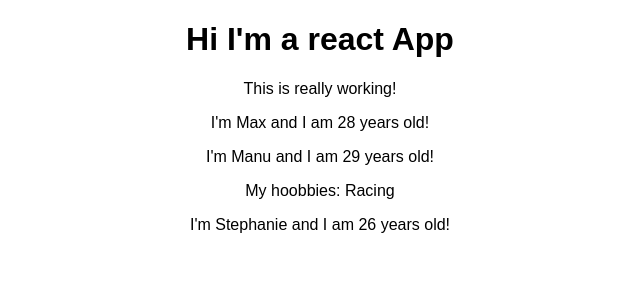
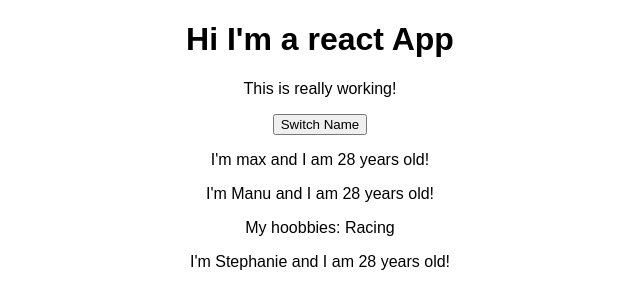
Before and after one commit to darthinvader/react-learning, a React (Create React App) app in the folder react-complete/: page / in a window 1280 px wide. Shown: the top 308 px of the page, without its empty margins (320-960 px from the left). Built offline with nearby package versions, Linux system fonts and the light colour scheme.

Commit message:
[feat] onClick

```diff
--- a/react-complete/src/App.js
+++ b/react-complete/src/App.js
@@ -4,16 +4,38 @@ import "./App.css";
 import Person from "./Person/Person";
 
 class App extends Component {
+  state = {
+    persons: [
+      { name: "max", age: 28 },
+      { name: "Manu", age: 29 },
+      { name: "Stephanie", age: 26 },
+    ],
+  };
+
+  switchNameHandler = () => {
+    console.log("Was clicked");
+  };
+
   render() {
     return (
       <div className="App">
         <h1>Hi I'm a react App</h1>
         <p>This is really working!</p>
-        <Person name="Max" age="28" />
-        <Person name="Manu" age="29">
+        <button onClick={this.switchNameHandler}>Switch Name</button>
+        <Person
+          name={this.state.persons[0].name}
+          age={this.state.persons[0].age}
+        />
+        <Person
+          name={this.state.persons[1].name}
+          age={this.state.persons[0].age}
+        >
           My hoobbies: Racing
         </Person>
-        <Person name="Stephanie" age="26" />
+        <Person
+          name={this.state.persons[2].name}
+          age={this.state.persons[0].age}
+        />
       </div>
     );
     // return React.createElement(
```
